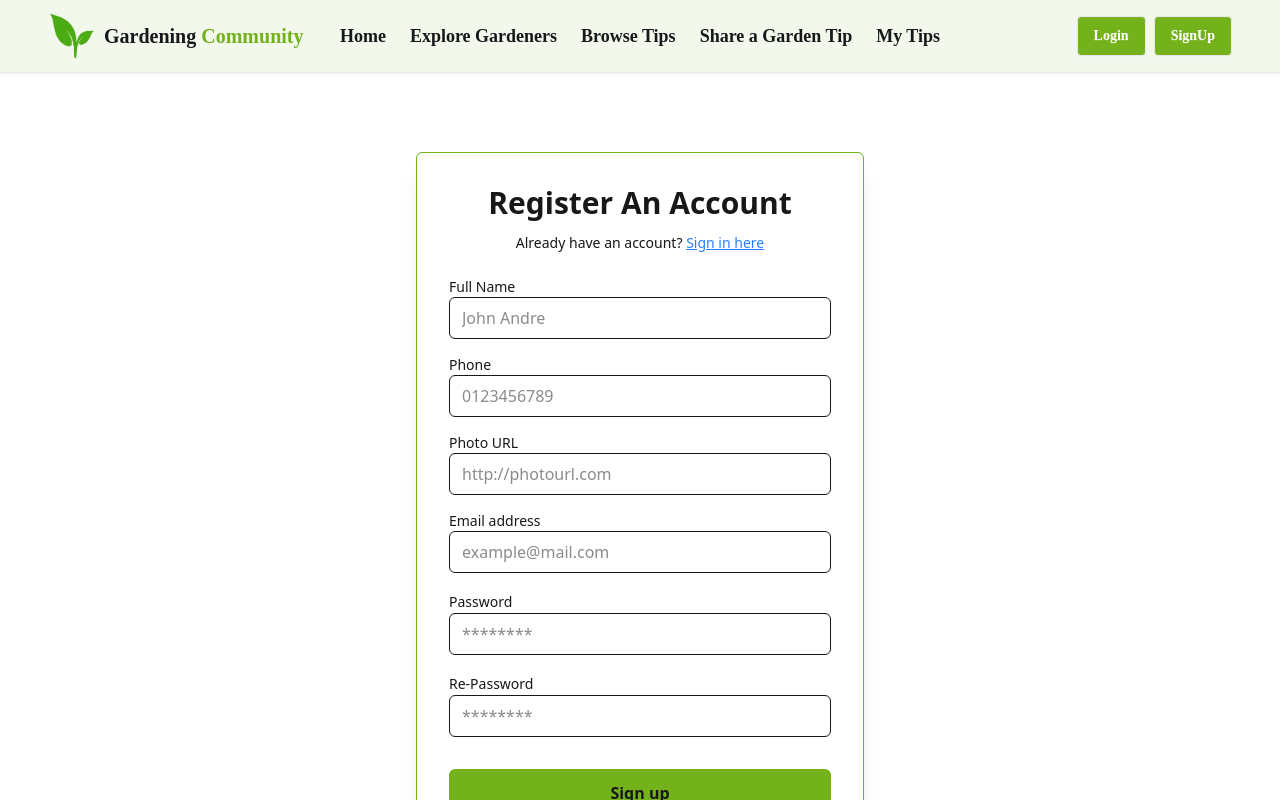
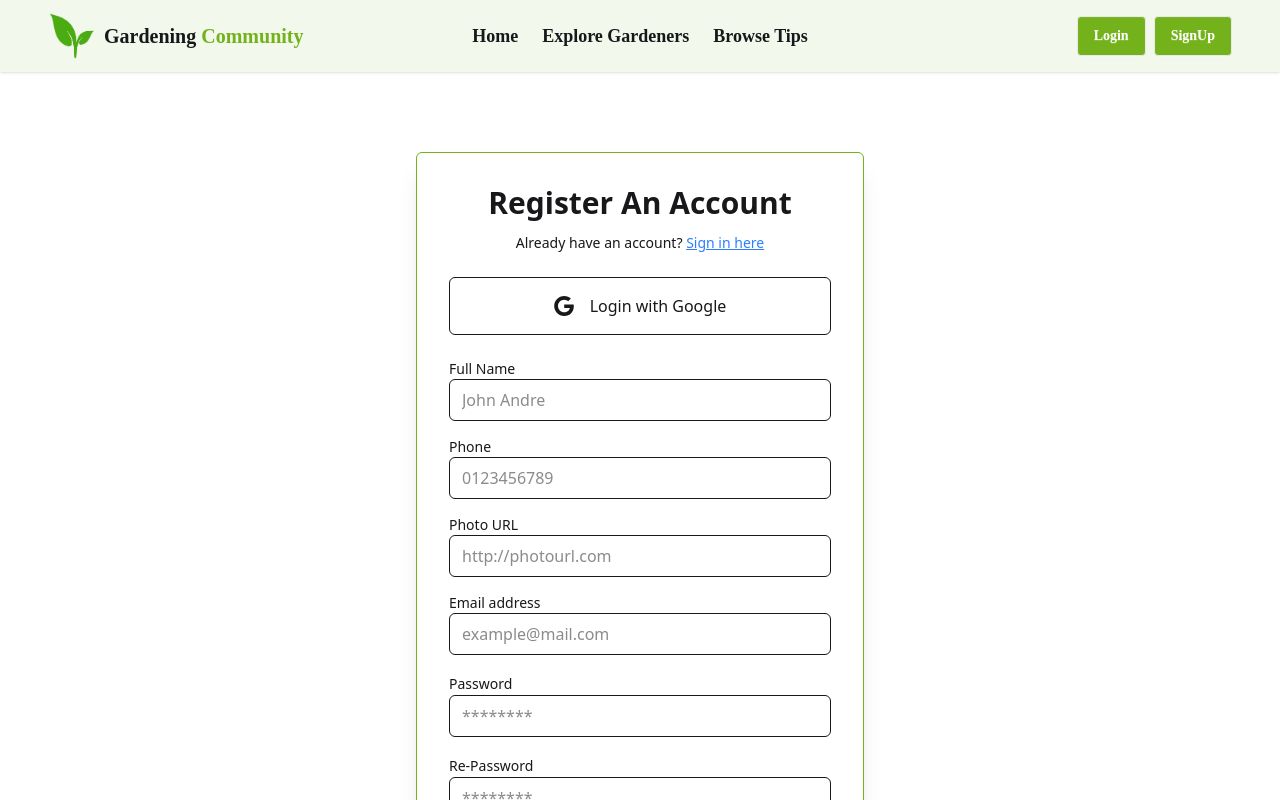
Before and after one commit to raseduzzaman-rased/gardening-community, a React (Vite) app: page /SignUp in a window 1280 px wide. Shown: the top 800 px of the page. Built offline with nearby package versions, Linux system fonts and the light colour scheme; no server answers.

Commit message:
Signup with google popup configuration done

```diff
--- a/src/Component/Navbar/Navbar.jsx
+++ b/src/Component/Navbar/Navbar.jsx
@@ -60,7 +60,10 @@
     Browse Tips
   </NavLink>
 </li>
-<li>
+
+    {
+      user && (<>
+        <li>
   <NavLink to="/share-garden-tip" className="hover:bg-[#73b21a] rounded hover:text-white">
     Share a Garden Tip
   </NavLink>
@@ -70,6 +73,9 @@
     My Tips
   </NavLink>
 </li>
+
+      </>)
+    }
 
     </>
   );
--- a/src/Component/Pages/SignUp.jsx
+++ b/src/Component/Pages/SignUp.jsx
@@ -1,9 +1,11 @@
 import React, { useState } from "react";
-import { createUserWithEmailAndPassword, updateProfile } from "firebase/auth";
+import { createUserWithEmailAndPassword, GoogleAuthProvider, signInWithPopup, updateProfile } from "firebase/auth";
 import { auth } from "../../Firebase/Firebase.init";
 import { ToastContainer, toast } from "react-toastify";
 import 'react-toastify/dist/ReactToastify.css';
 import { Link, useNavigate } from "react-router";
+
+const provider = new GoogleAuthProvider()
 
 const SignUp = () => {
   const [errorMessage, setErrorMessage] = useState("");
@@ -71,6 +73,25 @@
       });
   };
 
+
+  // Signup with google popup
+
+ const handleGoogleSignup = () => {
+  signInWithPopup(auth, provider)
+  .then ((result) => {
+    const user = result.user;
+    console.log(user)
+    toast.success("Signed in Successfully")
+    navigate('/')
+  }).catch((error) => {
+    toast.error(' Google signup failed: ' + error.message)
+  })
+ }
+
+
+
+
+
   return (
     <div className="w-full max-w-md mx-auto my-20 p-4 rounded-md border border-[#73B21A] shadow-xl sm:p-8 dark:bg-gray-50 dark:text-gray-800">
       <h2 className="mb-3 text-3xl font-semibold text-center">
@@ -79,6 +100,16 @@
       <p className="text-sm text-center dark:text-gray-600">
         Already have an account? <Link to='/login' className="text-blue-500 underline"> Sign in here </Link>
       </p>
+
+    	<div className="my-6 space-y-4">
+		<button onClick={handleGoogleSignup} aria-label="Login with Google" type="button" className="cursor-pointer flex items-center justify-center w-full p-4 space-x-4 border rounded-md focus:ring-2 focus:ring-offset-1 dark:border-gray-600 focus:dark:ring-violet-600">
+			<svg xmlns="http://www.w3.org/2000/svg" viewBox="0 0 32 32" className="w-5 h-5 fill-current">
+				<path d="M16.318 13.714v5.484h9.078c-0.37 2.354-2.745 6.901-9.078 6.901-5.458 0-9.917-4.521-9.917-10.099s4.458-10.099 9.917-10.099c3.109 0 5.193 1.318 6.38 2.464l4.339-4.182c-2.786-2.599-6.396-4.182-10.719-4.182-8.844 0-16 7.151-16 16s7.156 16 16 16c9.234 0 15.365-6.49 15.365-15.635 0-1.052-0.115-1.854-0.255-2.651z"></path>
+			</svg>
+			<p>Login with Google</p>
+		</button>
+
+	</div>
 
       <form onSubmit={handleSignUp} className="space-y-8 mt-6">
         <div className="space-y-4">
```
